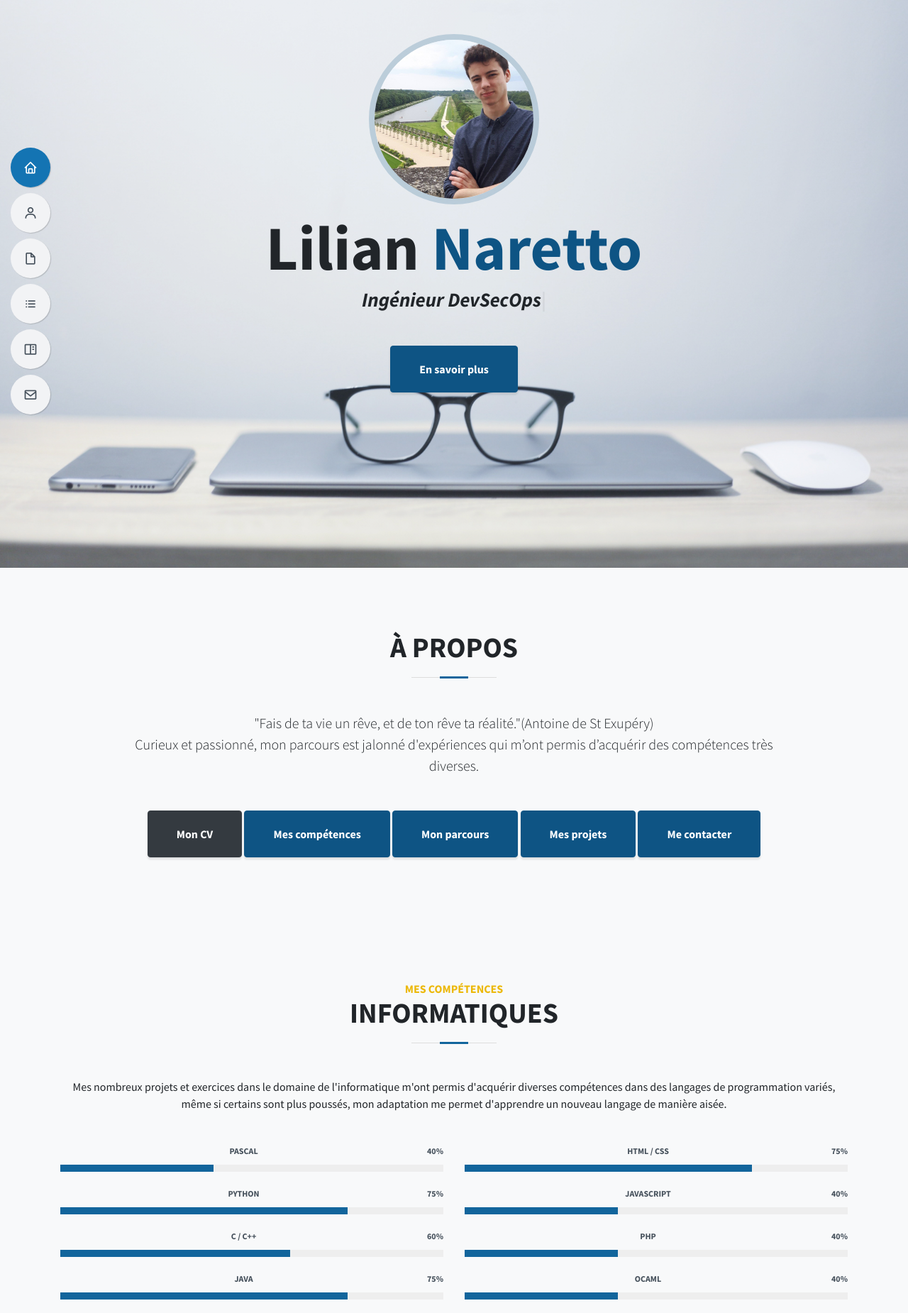
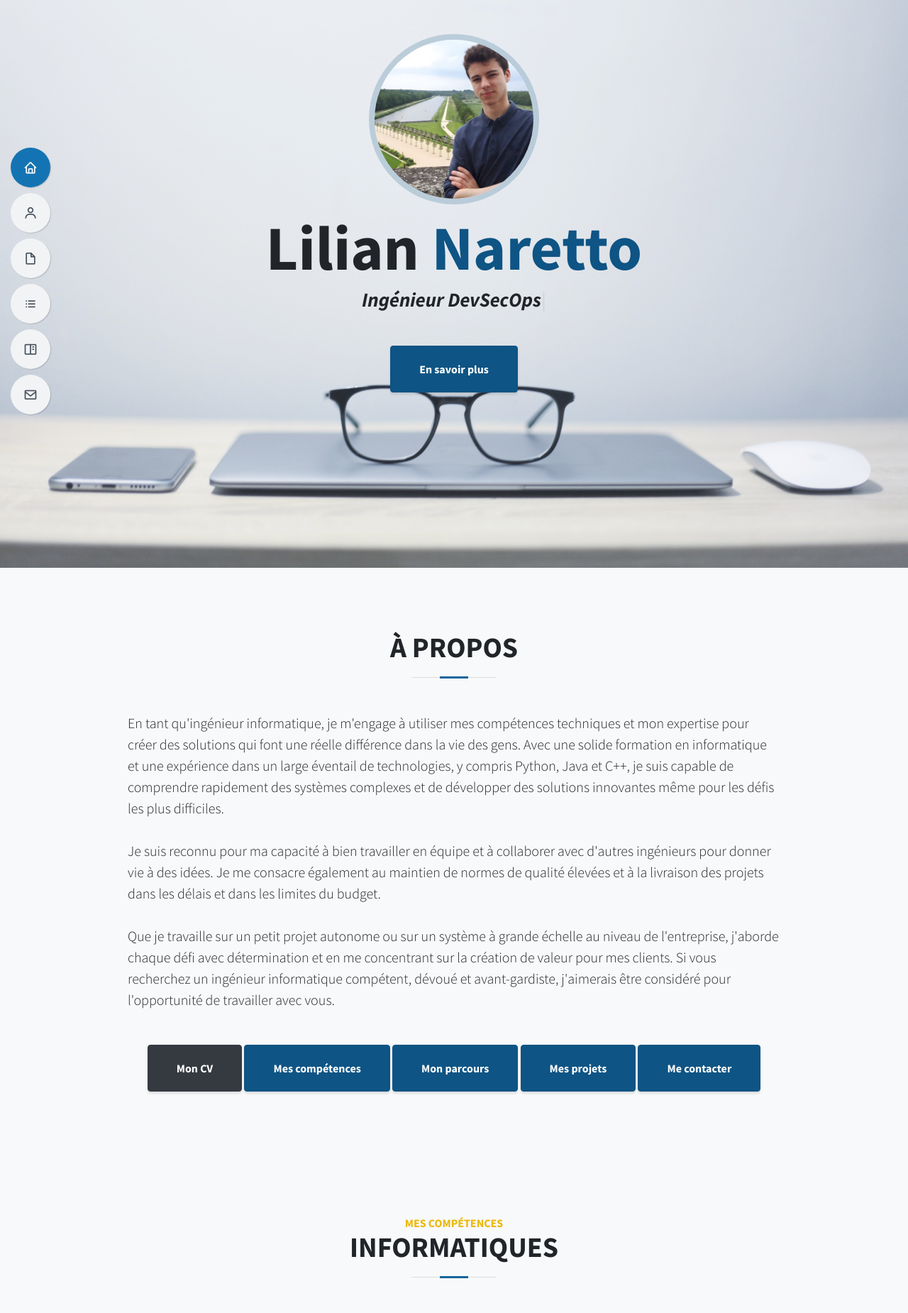
Before and after one commit to Naretto95/naretto95.github.io, a PHP site: page / in a window 1280 px wide. Shown: the top 1850 px of the page at 71% size. Run offline with PHP 8.4, Linux system fonts and the light colour scheme.

Commit message:
Refine About section copy

```diff
--- a/css/style.css
+++ b/css/style.css
@@ -53,6 +53,7 @@ html {
 
 .comments {
   padding-bottom: 20px;
+  font-size: 1.08em;
 }
 
 h1,
--- a/index.html
+++ b/index.html
@@ -28,7 +28,7 @@
     </script>
 
   <!-- Custom CSS -->
-  <link rel="stylesheet" href="css/style.min.css" rel="stylesheet">
+  <link rel="stylesheet" href="css/style.css" rel="stylesheet">
 </head>
 
 <body id="page-top">
@@ -82,21 +82,27 @@
 
 <!-- About -->
 <section class="content-section bg-light" id="about">
-  <div class="container text-center">
+  <div class="container">
     <div class="content-section-heading">
-    <h2 class="mb-5">À Propos</h2>
+    <h2 class="mb-5 text-center">À Propos</h2>
     </div>
     <div class="row">
       <div class="col-lg-10 mx-auto">
         <p class="lead mb-5">
-          "Fais de ta vie un rêve, et de ton rêve ta réalité."(Antoine de St Exupéry)
+          En tant qu'ingénieur informatique, je m'engage à utiliser mes compétences techniques et mon expertise pour créer des solutions qui font une réelle différence dans la vie des gens. Avec une solide formation en informatique et une expérience dans un large éventail de technologies, y compris Python, Java et C++, je suis capable de comprendre rapidement des systèmes complexes et de développer des solutions innovantes même pour les défis les plus difficiles.
           <br>
-          Curieux et passionné, mon parcours est jalonné d'expériences qui m’ont permis d’acquérir des compétences très diverses.</p>
-        <a class="btn btn-dark btn-xl" data-aos="fade-up" href="https://drive.google.com/file/d/1LJB8SjMsjs-f_uGDCGw4ELYCZ4Sqd_Ac/view" target="_blank">Mon CV</a>
-        <a class="btn btn-xl btn-primary" data-aos="fade-up" href="#competences">Mes compétences</a>
-        <a class="btn btn-xl btn-primary" data-aos="fade-up" href="#experiences">Mon parcours</a>
-        <a class="btn btn-xl btn-primary" data-aos="fade-up" href="#portfolio">Mes projets</a>
-        <a class="btn btn-xl btn-primary" data-aos="fade-up" href="#contact">Me contacter</a>
+          <br>
+          Je suis reconnu pour ma capacité à bien travailler en équipe et à collaborer avec d'autres ingénieurs pour donner vie à des idées. Je me consacre également au maintien de normes de qualité élevées et à la livraison des projets dans les délais et dans les limites du budget.
+          <br>
+          <br>
+          Que je travaille sur un petit projet autonome ou sur un système à grande échelle au niveau de l'entreprise, j'aborde chaque défi avec détermination et en me concentrant sur la création de valeur pour mes clients. Si vous recherchez un ingénieur informatique compétent, dévoué et avant-gardiste, j'aimerais être considéré pour l'opportunité de travailler avec vous.</p>
+          <div class="text-center">
+            <a class="btn btn-dark btn-xl" data-aos="fade-up" href="https://drive.google.com/file/d/1LJB8SjMsjs-f_uGDCGw4ELYCZ4Sqd_Ac/view" target="_blank">Mon CV</a>
+            <a class="btn btn-xl btn-primary" data-aos="fade-up" href="#competences">Mes compétences</a>
+            <a class="btn btn-xl btn-primary" data-aos="fade-up" href="#experiences">Mon parcours</a>
+            <a class="btn btn-xl btn-primary" data-aos="fade-up" href="#portfolio">Mes projets</a>
+            <a class="btn btn-xl btn-primary" data-aos="fade-up" href="#contact">Me contacter</a>
+          </div>
       </div>
     </div>
   </div>
```
Also changed, not shown: js/scripts.js (+7 -12 lines), js/scripts.min.js (+1 -1 lines), img/profile.jpg.
